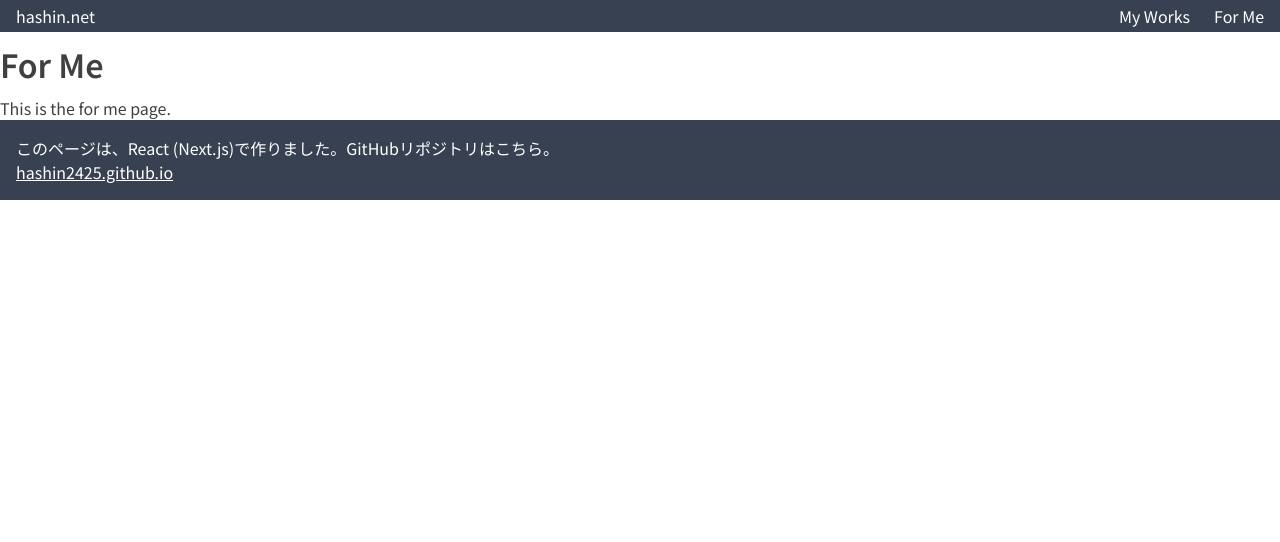
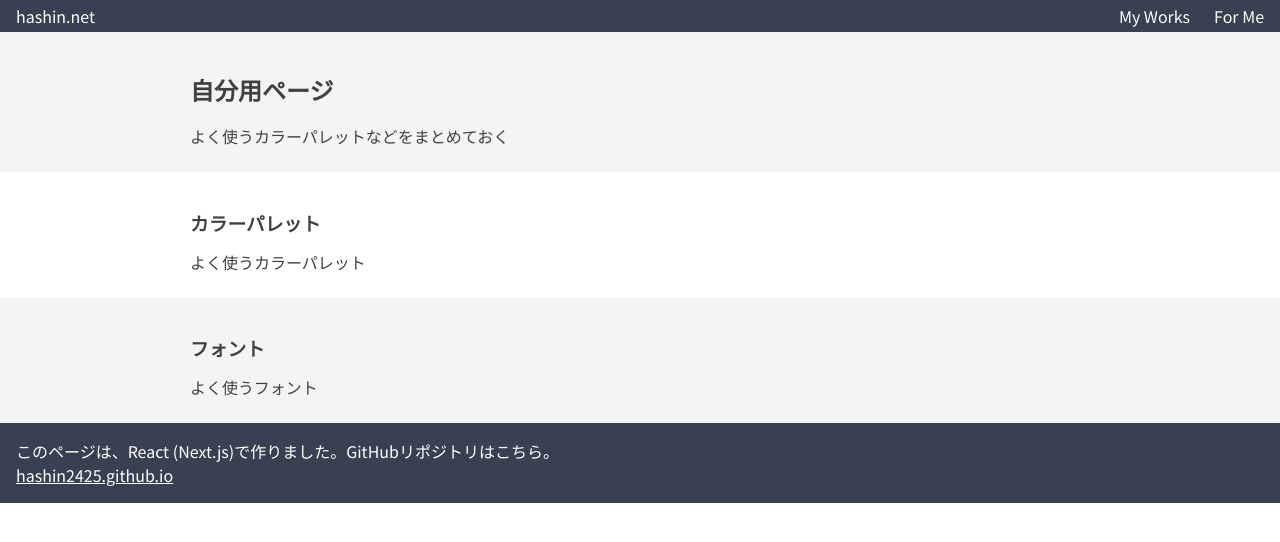
Before and after one commit to hashin2425/hashin2425.github.io, a Next.js app: page /for-me in a window 1280 px wide. Shown: the top 542 px of the page. Built offline with nearby package versions, Linux system fonts and the light colour scheme.

Commit message:
feat: 自分用ページを最低限書く

```diff
--- a/src/app/for-me/page.tsx
+++ b/src/app/for-me/page.tsx
@@ -1,8 +1,22 @@
+import { SectionComponent } from "@/components/Utils";
+
 export default function ForMePage() {
   return (
-    <div>
-      <h1>For Me</h1>
-      <p>This is the for me page.</p>
-    </div>
+    <main>
+      <SectionComponent>
+        <h2>自分用ページ</h2>
+        <p>よく使うカラーパレットなどをまとめておく</p>
+      </SectionComponent>
+
+      <SectionComponent>
+        <h3>カラーパレット</h3>
+        <p>よく使うカラーパレット</p>
+      </SectionComponent>
+
+      <SectionComponent>
+        <h3>フォント</h3>
+        <p>よく使うフォント</p>
+      </SectionComponent>
+    </main>
   );
 }
```
